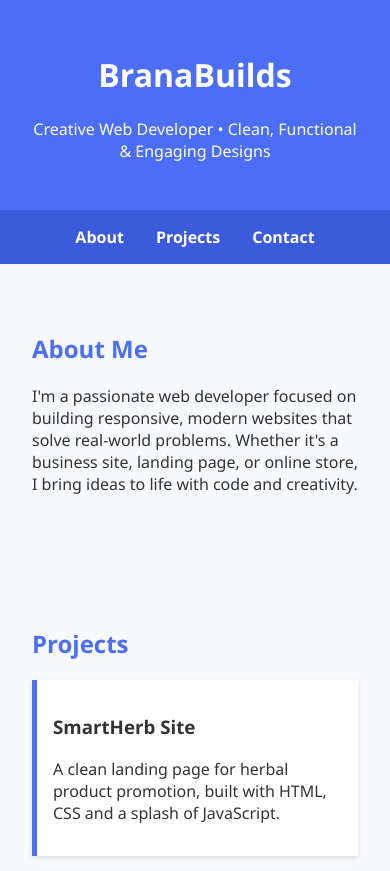
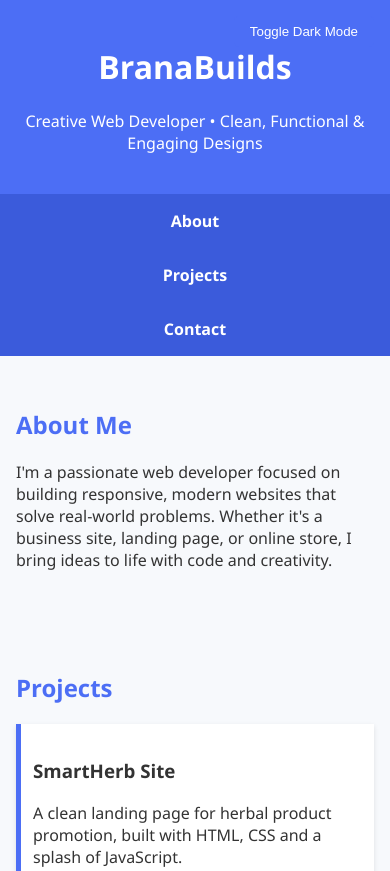
Before and after one commit to Branabuilds/Branabuilds, a plain HTML site: page brana_portfolio.html in a window 390 px wide. Shown: the top 871 px of the page. Drawn offline with nearby package versions, Linux system fonts and the light colour scheme.

Commit message:
Update brana_portfolio.html

```diff
--- a/brana_portfolio.html
+++ b/brana_portfolio.html
@@ -4,15 +4,30 @@
   <meta charset="UTF-8" />
   <meta name="viewport" content="width=device-width, initial-scale=1.0" />
   <title>BranaBuilds | Web Developer</title>
+  <link rel="stylesheet" href="https://cdnjs.cloudflare.com/ajax/libs/animate.css/4.1.1/animate.min.css" />
   <style>
+    :root {
+      --primary: #4c6ef5;
+      --secondary: #3b5bdb;
+      --bg-light: #f7f9fc;
+      --bg-dark: #1a1a2e;
+      --text-light: #ffffff;
+      --text-dark: #333333;
+    }
+
     body {
       font-family: 'Segoe UI', sans-serif;
       margin: 0;
-      background: #f7f9fc;
-      color: #333;
+      background: var(--bg-light);
+      color: var(--text-dark);
+      transition: all 0.3s ease-in-out;
+    }
+    body.dark {
+      background: var(--bg-dark);
+      color: var(--text-light);
     }
     header {
-      background: #4c6ef5;
+      background: var(--primary);
       color: white;
       padding: 2rem;
       text-align: center;
@@ -21,8 +36,9 @@
       display: flex;
       justify-content: center;
       gap: 2rem;
-      background: #3b5bdb;
+      background: var(--secondary);
       padding: 1rem;
+      flex-wrap: wrap;
     }
     nav a {
       color: white;
@@ -35,20 +51,33 @@
       margin: auto;
     }
     h2 {
-      color: #4c6ef5;
+      color: var(--primary);
     }
     .project {
       background: white;
       margin: 1rem 0;
       padding: 1rem;
-      border-left: 5px solid #4c6ef5;
+      border-left: 5px solid var(--primary);
       box-shadow: 0 2px 5px rgba(0,0,0,0.1);
+      transition: transform 0.3s ease;
+    }
+    .project:hover {
+      transform: scale(1.02);
+    }
+    body.dark .project {
+      background: #2e2e3a;
+      color: var(--text-light);
+    }
+    .contact-links {
+      display: flex;
+      flex-wrap: wrap;
+      gap: 1rem;
     }
     .contact-links a {
-      display: inline-block;
-      margin: 0.5rem;
+      flex: 1 1 200px;
+      text-align: center;
       padding: 0.75rem 1.5rem;
-      background: #4c6ef5;
+      background: var(--primary);
       color: white;
       text-decoration: none;
       border-radius: 5px;
@@ -59,26 +88,59 @@
       background: #e5e5e5;
       margin-top: 2rem;
     }
+    body.dark footer {
+      background: #111;
+      color: #aaa;
+    }
+    .toggle-darkmode {
+      position: fixed;
+      top: 1rem;
+      right: 1rem;
+      background: var(--primary);
+      color: white;
+      padding: 0.5rem 1rem;
+      border: none;
+      cursor: pointer;
+      border-radius: 5px;
+      z-index: 999;
+    }
+    @media (max-width: 600px) {
+      header {
+        padding: 1.5rem 1rem;
+      }
+      nav {
+        flex-direction: column;
+        align-items: center;
+      }
+      section {
+        padding: 2rem 1rem;
+      }
+      .project {
+        padding: 1rem 0.75rem;
+      }
+    }
   </style>
 </head>
 <body>
-  <header>
+  <button class="toggle-darkmode">Toggle Dark Mode</button>
+
+  <header class="animate__animated animate__fadeInDown">
     <h1>BranaBuilds</h1>
     <p>Creative Web Developer • Clean, Functional & Engaging Designs</p>
   </header>
 
-  <nav>
+  <nav class="animate__animated animate__fadeIn">
     <a href="#about">About</a>
     <a href="#projects">Projects</a>
     <a href="#contact">Contact</a>
   </nav>
 
-  <section id="about">
+  <section id="about" class="animate__animated animate__fadeInUp">
     <h2>About Me</h2>
     <p>I'm a passionate web developer focused on building responsive, modern websites that solve real-world problems. Whether it's a business site, landing page, or online store, I bring ideas to life with code and creativity.</p>
   </section>
 
-  <section id="projects">
+  <section id="projects" class="animate__animated animate__fadeInUp">
     <h2>Projects</h2>
     <div class="project">
       <h3>SmartHerb Site</h3>
@@ -94,7 +156,7 @@
     </div>
   </section>
 
-  <section id="contact">
+  <section id="contact" class="animate__animated animate__fadeInUp">
     <h2>Contact</h2>
     <p>Let’s connect! Reach out to start a project or just say hi:</p>
     <div class="contact-links">
@@ -103,8 +165,15 @@
     </div>
   </section>
 
-  <footer>
+  <footer class="animate__animated animate__fadeIn">
     <p>&copy; 2025 BranaBuilds. All rights reserved.</p>
   </footer>
+
+  <script>
+    const toggleBtn = document.querySelector('.toggle-darkmode');
+    toggleBtn.addEventListener('click', () => {
+      document.body.classList.toggle('dark');
+    });
+  </script>
 </body>
 </html>
```
